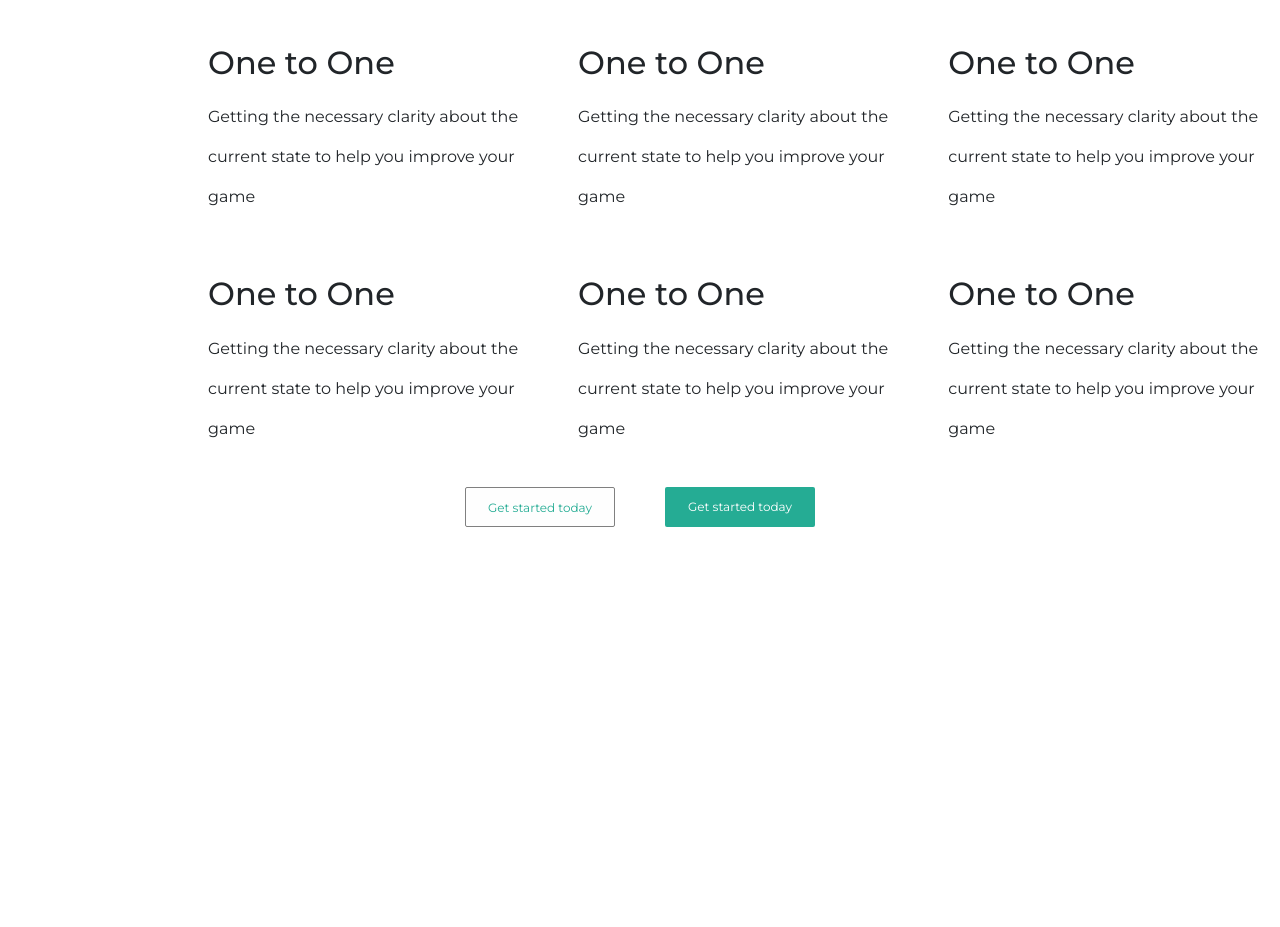
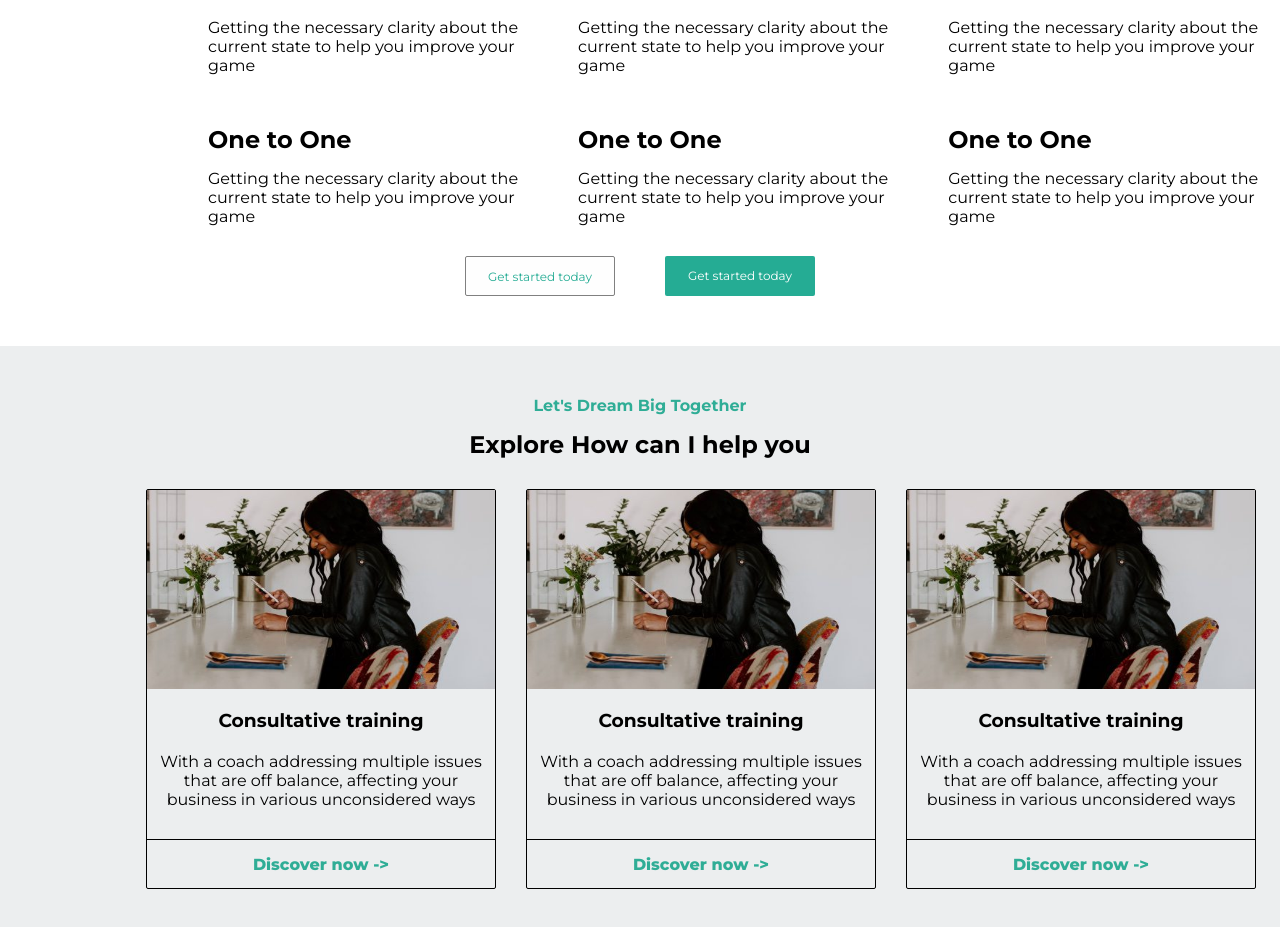
Before and after one commit to enricopic85/proj-html-vuejs, a Vue app: page / in a window 1280 px wide. Shown: the part 827-1754 px from the top of the page. Before the commit the page ends 1355 px from the top, so only its background shows below. Built offline with nearby package versions, Linux system fonts and the light colour scheme.

Commit message:
jumbotron explore

```diff
--- a/package.json
+++ b/package.json
@@ -8,7 +8,7 @@
     "lint": "vue-cli-service lint"
   },
   "dependencies": {
-    "bootstrap": "^5.1.3",
+
     "core-js": "^3.6.5",
     "vue": "^2.6.11"
   },
--- a/src/App.vue
+++ b/src/App.vue
@@ -29,12 +29,12 @@ export default {
       languages:[
         {
           id:1,
-          img:'@/../public/img/fr.png',
+          img:'/img/fr.png',
           nation:'FRANCE'
         },
         {
           id:2,
-          img:'@/../public/img/de.png',
+          img:'/img/de.png',
           nation:'GERMANY'
         },
       ]
--- /dev/null
+++ b/src/components/CardExplore.vue
@@ -0,0 +1,54 @@
+<template>
+    <div class="card-explore">
+       <div class="explore-img">
+            <img src="/img/home-business-service-slide-01-480x298.jpg" alt="">
+        </div>
+        <h3>Consultative training</h3>
+        <p>With a coach addressing multiple issues</p>
+        <p>that are off balance, affecting your</p>
+        <p class="pb-30">business in various unconsidered ways</p>
+        <div class="discover-now">
+            Discover now ->
+        </div>
+    </div>
+</template>
+
+<script>
+export default {
+
+}
+</script>
+
+<style lang="scss" scoped>
+@import '@/../style/variables.scss';
+    .card-explore{
+                width: 350px;
+                height: 400px;
+                border: 1px solid black;
+                border-radius: 2px ;
+                h3{
+                    padding:20px 0;
+                }
+                .explore-img{
+                    width: 100%;
+                    height: 50%;
+                    img{
+                        width: 100%;
+                        height: 100%;
+                    }
+                }
+                .discover-now{
+                   color: $jungle-green;
+                   display: flex;
+                   align-items: center;
+                   justify-content: center;
+                   height: 49px;
+                   font-weight: 800;
+                   border-top: 1px solid black;
+                    &:hover{
+                        color:$white;
+                        background-color: $jungle-green;
+                    }
+                }
+            }
+</style>
--- a/src/components/Jumbotron.vue
+++ b/src/components/Jumbotron.vue
@@ -11,7 +11,7 @@
         </div>
         <div class="business-man">
             <div class="coach">
-                <img src="@/../public/img/home-business-hero-avatar.png" alt="">
+                <img src="/img/home-business-hero-avatar.png" alt="">
             </div>
             <div class="action">
                 <i class="fas fa-exclamation-triangle"></i>
--- /dev/null
+++ b/src/components/JumbotronExplore.vue
@@ -0,0 +1,88 @@
+<template>
+    <div class="jumbotron-explore">
+        <div class="explore">
+            <h4>Let's Dream Big Together</h4>
+            <h2>Explore How can I help you</h2>
+            <div class="container-explore">
+                <card-explore/>
+                <card-explore/>
+                <card-explore/>
+                <!-- <div class="card-explore">
+                    <div class="explore-img">
+                        <img src="/img/home-business-service-slide-01-480x298.jpg" alt="">
+                    </div>
+                    <h3>Consultative training</h3>
+                    <p>With a coach addressing multiple issues</p>
+                    <p>that are off balance, affecting your</p>
+                    <p class="pb-30">business in various unconsidered ways</p>
+                    <div class="discover-now">
+                        Discover now ->
+                    </div>
+                </div> -->
+
+            </div>
+        </div>
+    </div>
+</template>
+
+<script>
+import CardExplore from './CardExplore.vue'
+export default {
+    components:{CardExplore}
+}
+</script>
+
+<style lang="scss" scoped>
+@import '@/../style/variables.scss';
+.jumbotron-explore{
+     background-color: $porcelain;
+        height: 600px;
+        width: 100%;
+        .explore{
+            text-align: center;
+             padding-top: 50px;
+           h4{
+            color: $jungle-green;
+            padding-bottom: 15px;
+           }
+        }
+        .container-explore{
+            padding-top: 30px;
+            padding-left: 122px;
+            padding-bottom: 30px;
+            display: flex;
+            gap: 30px;
+            justify-content: center;
+            // .card-explore{
+            //     width: 350px;
+            //     height: 400px;
+            //     border: 1px solid black;
+            //     border-radius: 2px ;
+            //     h3{
+            //         padding:20px 0;
+            //     }
+            //     .explore-img{
+            //         width: 100%;
+            //         height: 50%;
+            //         img{
+            //             width: 100%;
+            //             height: 100%;
+            //         }
+            //     }
+            //     .discover-now{
+            //        color: $jungle-green;
+            //        display: flex;
+            //        align-items: center;
+            //        justify-content: center;
+            //        height: 49px;
+            //        font-weight: 800;
+            //        border-top: 1px solid black;
+            //         &:hover{
+            //             color:$white;
+            //             background-color: $jungle-green;
+            //         }
+            //     }
+            // }
+        }
+}
+</style>
--- a/src/components/MainApp.vue
+++ b/src/components/MainApp.vue
@@ -2,14 +2,18 @@
     <div>
          <jumbotron/>
          <offered-services/>
+         <program-coach/>
+         <jumbotron-explore/>
     </div>
 </template>
 
 <script>
 import Jumbotron from './Jumbotron.vue'
 import OfferedServices from './OfferedServices.vue'
+import ProgramCoach from './ProgramCoach.vue'
+import JumbotronExplore from './JumbotronExplore.vue'
 export default {
-    components:{Jumbotron, OfferedServices}
+    components:{Jumbotron, OfferedServices, ProgramCoach,JumbotronExplore}
 }
 </script>
 
--- a/src/components/NavBar.vue
+++ b/src/components/NavBar.vue
@@ -1,7 +1,7 @@
 <template>
     <nav>
         <div class="logo">
-            <img src="@/../public/img/dark-logo.png" alt="">
+            <img src="/img/dark-logo.png" alt="">
         </div>
         <ul>
             <li v-for="(list,i) in menu" :key="i">{{list}}
@@ -11,11 +11,18 @@
         <div class="language-search">
             <div class="language">
                 <div class="flag">
-                    <img src="@/../public/img/en.png" alt="">
+                    <img src="/img/en.png" alt="">
                 </div>
                 <p>ENGLISH</p>
                 <i @click="checked" class="fas fa-angle-down"></i>
                 <i class="far fa-user-circle"></i>
+            </div>
+            <div class="modal-language" v-if="flag">
+                <div class="flag" v-for="language in languages" :key="language.id">
+                    <img :src="language.img" alt="">
+                </div>
+                <span>{{language.nation}}</span>
+                <i class="fas fa-angle-down"></i>
             </div>
             <div class="search">
                 <input type="text" placeholder="Search...">
@@ -29,8 +36,18 @@
 export default {
     props:{
         menu:Array,
-        languages:Array
+        languages:Array,
     },
+    data(){
+        return{
+            flag:false
+        }
+    },
+    methods:{
+        checked(){
+            this.flag=!this.flag
+        }
+    }
 }
 </script>
 
@@ -51,14 +68,29 @@ export default {
         }
         .language-search{
             display: flex;
-
+            position: relative;
+            .modal-language{
+                display: flex;
+                position: absolute;
+                top:60px;
+                z-index: 1;
+                .flag{
+                    padding-right: 5px;
+                }
+                i{
+                    padding-left: 5px;
+                }
+            }
 
             .language{
                 display: flex;
                 align-items: center;
                 border-right: 1px solid $porcelain;
                 height: 80px;
-                 p{
+                .flag{
+                    padding-right: 5px;
+                }
+                 span{
                 font-weight: 800;
                 padding-left: 10px;
             }
--- a/src/components/OfferedServices.vue
+++ b/src/components/OfferedServices.vue
@@ -14,7 +14,7 @@
             <card-service/>
             <card-service/>
         </div>
-            <div class="button-cta ">
+            <div class="button-cta pb-5">
                 <div class="cta-learn-more">
                     Get started today
                 </div>
@@ -38,6 +38,7 @@ export default {
             display: flex;
             width: 100%;
             justify-content: center;
+            padding-bottom: 50px;
              .cta-learn-more{
                 color:$jungle-green-v ;
                 background-color:$white ;
--- /dev/null
+++ b/src/components/ProgramCoach.vue
@@ -0,0 +1,17 @@
+<template>
+    <div></div>
+</template>
+
+<script>
+export default {
+
+}
+</script>
+
+<style lang="scss" scoped>
+ @import '@/../style/variables.scss';
+    .program-coach{
+        background-color: $porcelain;
+        height: 500px;
+    }
+</style>
--- a/style/main.scss
+++ b/style/main.scss
@@ -1,6 +1,7 @@
 @import url('https://use.fontawesome.com/releases/v5.7.1/css/all.css');
 @import url('https://fonts.googleapis.com/css2?family=Montserrat:ital,wght@0,300;0,400;0,500;0,600;0,700;0,800;1,200;1,300;1,400;1,500;1,600;1,700;1,900&display=swap');
-@import '~bootstrap/scss/bootstrap.scss';
+
+@import '@/../style/variables.scss';
 *{
     margin: 0;
     padding: 0;
@@ -18,3 +19,6 @@ body{
 .pl-300{
     padding-left: 300px;
 }
+.pb-30{
+    padding-bottom: 30px;
+}
```
Also changed, not shown: 1 other file (tests, documents, lock files or other folders).
